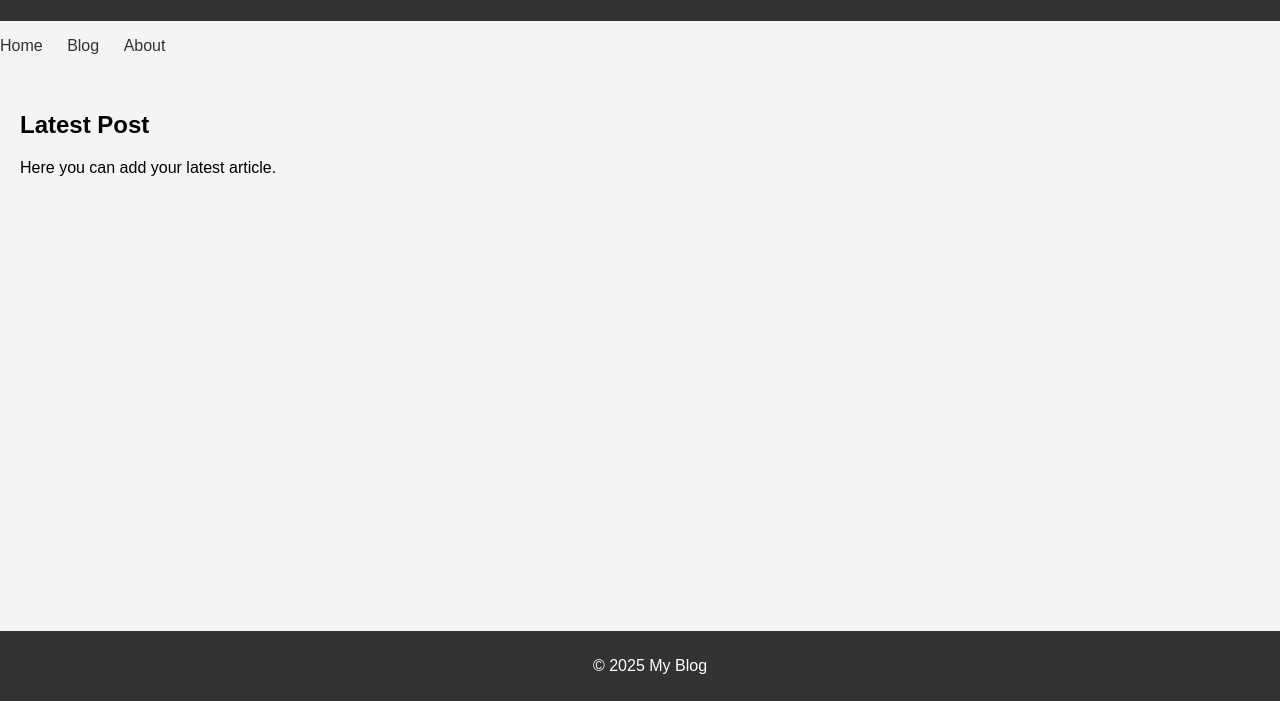
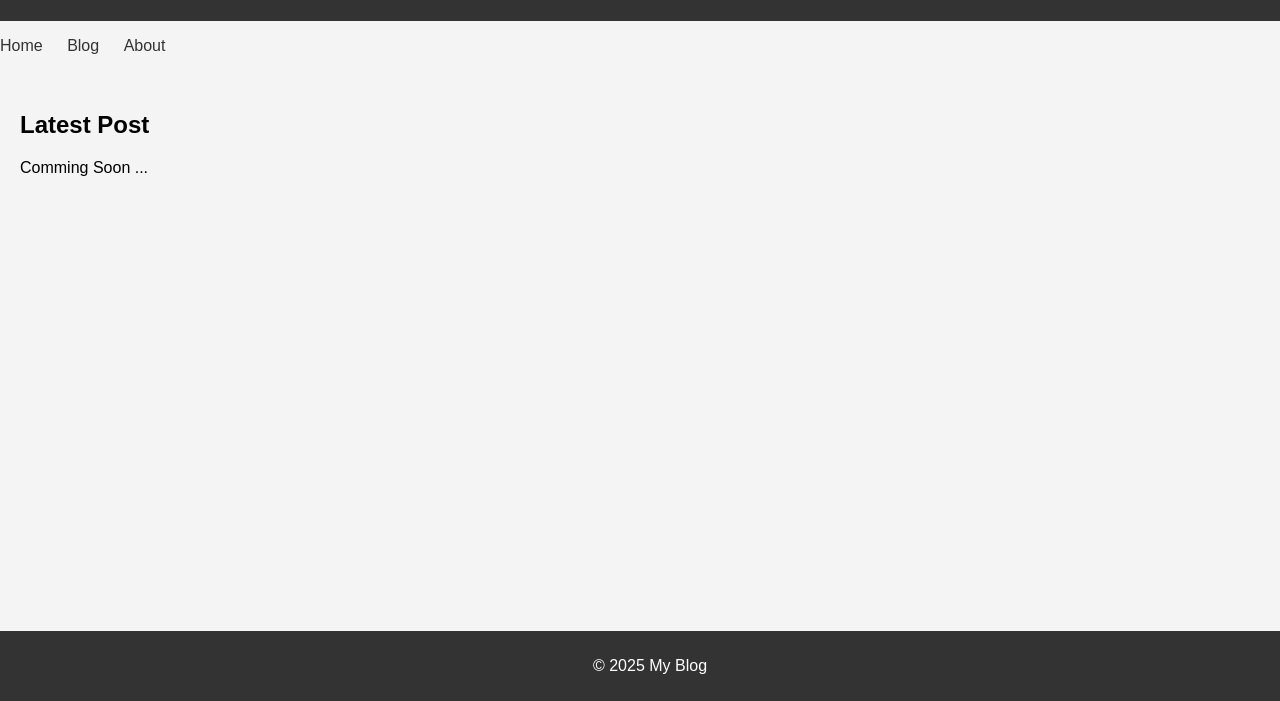
Before and after one commit to self-dux/self-dux.github.io, a plain HTML site: page index.html in a window 1280 px wide. Shown: the part 99-800 px from the top of the page. Drawn offline with Linux system fonts and the light colour scheme.

Commit message:
Update index.html

```diff
--- a/index.html
+++ b/index.html
@@ -30,7 +30,7 @@
     <main>
         <section>
             <h2>Latest Post</h2>
-            <p>Here you can add your latest article.</p>
+            <p>Comming Soon ...</p>
         </section>
     </main>
     <footer>
```
